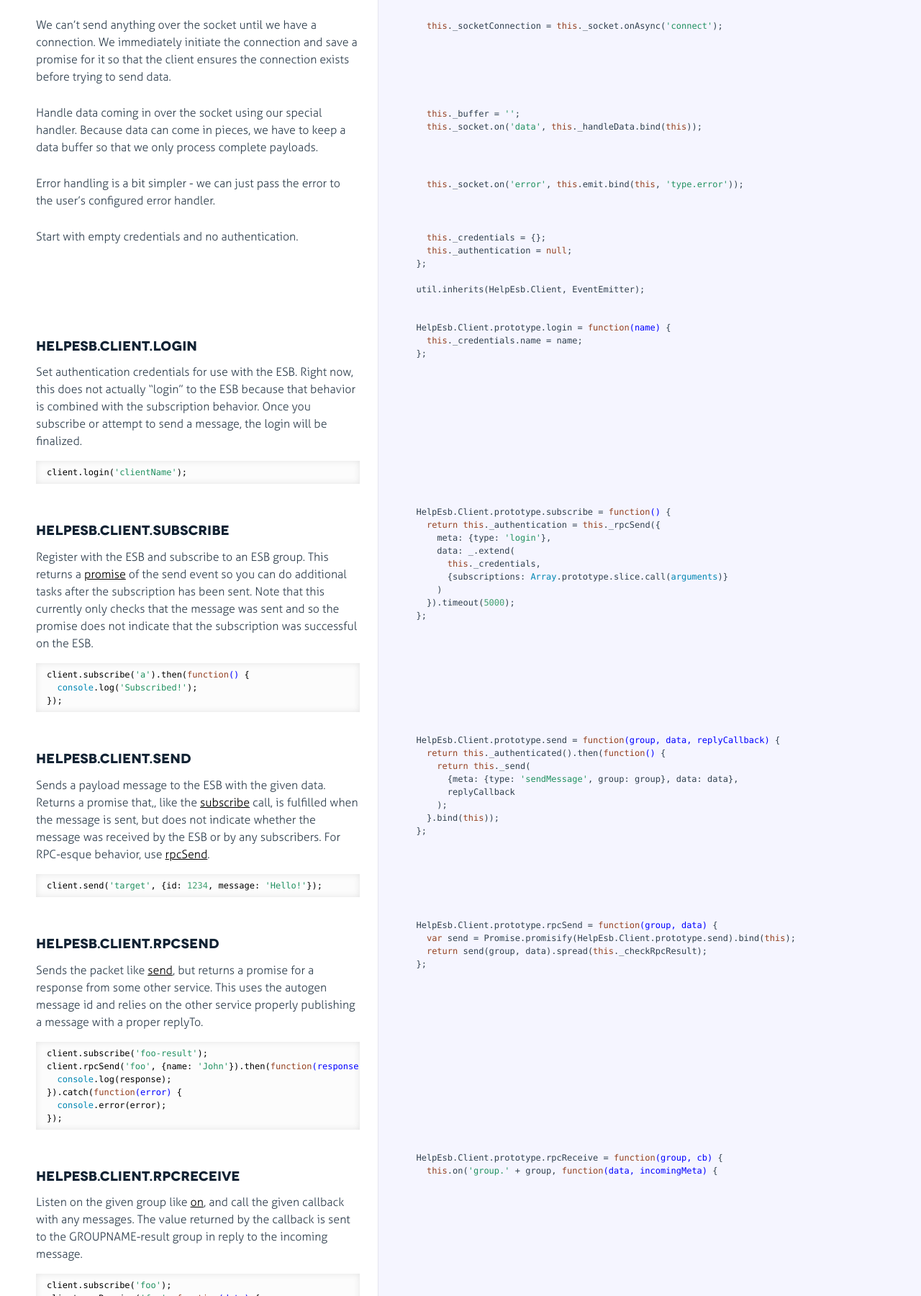
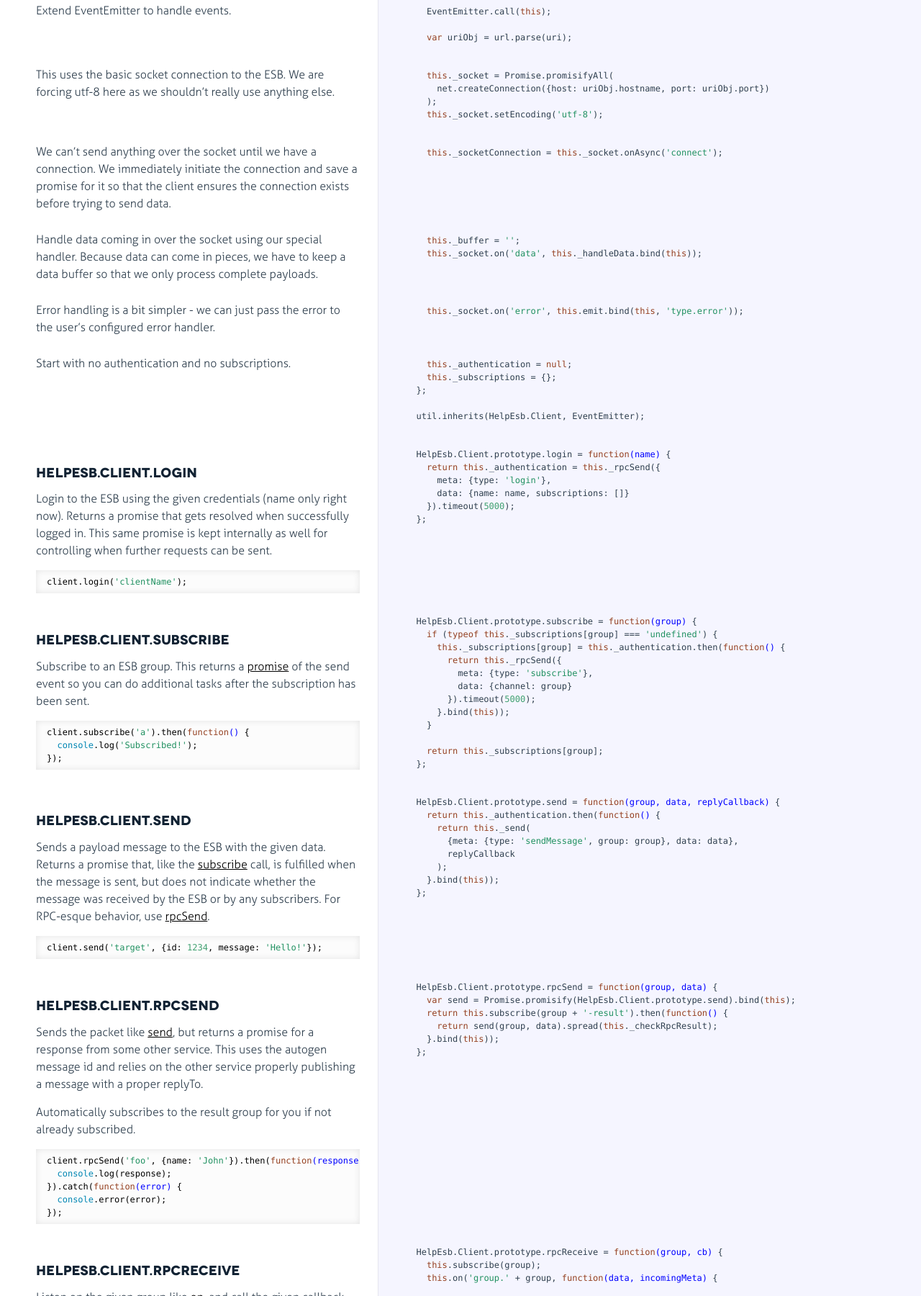
Before and after one commit to evanlucas/help-esb.js, a plain HTML site: page index.html in a window 1280 px wide. Shown: the part 1000-2800 px from the top of the page at 72% size. Drawn offline with Linux system fonts and the light colour scheme.

Commit message:
Update documentation for v0.3.0.

```diff
--- a/index.html
+++ b/index.html
@@ -84,8 +84,7 @@ means this only works on Node.js, but meh.</p>
               </div>
               <h3 id="helpesb-client-constructor-">HelpEsb.Client <em>constructor</em></h3>
 <p>The client connects to the ESB running on the given host/port.  You will
-need to <a href="#helpesb-client-login">login</a> and
-<a href="#helpesb-client-subscribe">subscribe</a> before doing anything over the
+need to <a href="#helpesb-client-login">login</a> before doing anything over the
 connection.</p>
 <pre><code><span class="hljs-keyword">var</span> client = Esb.Client(<span class="hljs-string">'tcp://example.com:1234'</span>);
 client.login(<span class="hljs-string">'clientName'</span>);
@@ -93,6 +92,13 @@ client.subscribe(<span class="hljs-string">'subscriptionChannel1'</span>);
 client.on(<span class="hljs-string">'type.error'</span>, <span class="hljs-built_in">console</span>.error);
 client.on(<span class="hljs-string">'group.subscriptionChannel1'</span>, <span class="hljs-function"><span class="hljs-keyword">function</span><span class="hljs-params">(data)</span> </span>{
   <span class="hljs-comment">// Process data</span>
+});
+</code></pre><p>Or using the RPC conventions:</p>
+<pre><code><span class="hljs-keyword">var</span> client = Esb.Client(<span class="hljs-string">'tcp://example.com:1234'</span>);
+client.login(<span class="hljs-string">'clientName'</span>);
+client.rpcReceive(<span class="hljs-string">'subscriptionChannel1'</span>, <span class="hljs-function"><span class="hljs-keyword">function</span><span class="hljs-params">(data)</span> </span>{
+  <span class="hljs-comment">// Process data</span>
+  <span class="hljs-keyword">return</span> result;
 });
 </code></pre>
             </div>
@@ -195,12 +201,12 @@ user’s configured error handler.</p>
               <div class="pilwrap ">
                 <a class="pilcrow" href="#section-10">&#182;</a>
               </div>
-              <p>Start with empty credentials and no authentication.</p>
+              <p>Start with no authentication and no subscriptions.</p>
 
             </div>
 
-            <div class="content"><div class='highlight'><pre>    <span class="hljs-keyword">this</span>._credentials = {};
-    <span class="hljs-keyword">this</span>._authentication = <span class="hljs-literal">null</span>;
+            <div class="content"><div class='highlight'><pre>    <span class="hljs-keyword">this</span>._authentication = <span class="hljs-literal">null</span>;
+    <span class="hljs-keyword">this</span>._subscriptions = {};
   };
 
   util.inherits(HelpEsb.Client, EventEmitter);</pre></div></div>
@@ -215,16 +221,19 @@ user’s configured error handler.</p>
                 <a class="pilcrow" href="#section-11">&#182;</a>
               </div>
               <h3 id="helpesb-client-login">HelpEsb.Client.login</h3>
-<p>Set authentication credentials for use with the ESB.  Right now, this does
-not actually “login” to the ESB because that behavior is combined with the
-subscription behavior.  Once you subscribe or attempt to send a message,
-the login will be finalized.</p>
+<p>Login to the ESB using the given credentials (name only right now).
+Returns a promise that gets resolved when successfully logged in.  This
+same promise is kept internally as well for controlling when further
+requests can be sent.</p>
 <pre><code>client.login(<span class="hljs-string">'clientName'</span>);
 </code></pre>
             </div>
 
             <div class="content"><div class='highlight'><pre>  HelpEsb.Client.prototype.login = <span class="hljs-function"><span class="hljs-keyword">function</span><span class="hljs-params">(name)</span> </span>{
-    <span class="hljs-keyword">this</span>._credentials.name = name;
+    <span class="hljs-keyword">return</span> <span class="hljs-keyword">this</span>._authentication = <span class="hljs-keyword">this</span>._rpcSend({
+      meta: {type: <span class="hljs-string">'login'</span>},
+      data: {name: name, subscriptions: []}
+    }).timeout(<span class="hljs-number">5000</span>);
   };</pre></div></div>
 
         </li>
@@ -237,25 +246,26 @@ the login will be finalized.</p>
                 <a class="pilcrow" href="#section-12">&#182;</a>
               </div>
               <h3 id="helpesb-client-subscribe">HelpEsb.Client.subscribe</h3>
-<p>Register with the ESB and subscribe to an ESB group.  This returns a
+<p>Subscribe to an ESB group.  This returns a
 <a href="https://github.com/petkaantonov/bluebird">promise</a> of the send event so
-you can do additional tasks after the subscription has been sent.  Note
-that this currently only checks that the message was sent and so the
-promise does not indicate that the subscription was successful on the ESB.</p>
+you can do additional tasks after the subscription has been sent.</p>
 <pre><code>client.subscribe(<span class="hljs-string">'a'</span>).then(<span class="hljs-function"><span class="hljs-keyword">function</span><span class="hljs-params">()</span> </span>{
   <span class="hljs-built_in">console</span>.log(<span class="hljs-string">'Subscribed!'</span>);
 });
 </code></pre>
             </div>
 
-            <div class="content"><div class='highlight'><pre>  HelpEsb.Client.prototype.subscribe = <span class="hljs-function"><span class="hljs-keyword">function</span><span class="hljs-params">()</span> </span>{
-    <span class="hljs-keyword">return</span> <span class="hljs-keyword">this</span>._authentication = <span class="hljs-keyword">this</span>._rpcSend({
-      meta: {type: <span class="hljs-string">'login'</span>},
-      data: _.extend(
-        <span class="hljs-keyword">this</span>._credentials,
-        {subscriptions: <span class="hljs-built_in">Array</span>.prototype.slice.call(<span class="hljs-built_in">arguments</span>)}
-      )
-    }).timeout(<span class="hljs-number">5000</span>);
+            <div class="content"><div class='highlight'><pre>  HelpEsb.Client.prototype.subscribe = <span class="hljs-function"><span class="hljs-keyword">function</span><span class="hljs-params">(group)</span> </span>{
+    <span class="hljs-keyword">if</span> (<span class="hljs-keyword">typeof</span> <span class="hljs-keyword">this</span>._subscriptions[group] === <span class="hljs-string">'undefined'</span>) {
+      <span class="hljs-keyword">this</span>._subscriptions[group] = <span class="hljs-keyword">this</span>._authentication.then(<span class="hljs-function"><span class="hljs-keyword">function</span><span class="hljs-params">()</span> </span>{
+        <span class="hljs-keyword">return</span> <span class="hljs-keyword">this</span>._rpcSend({
+          meta: {type: <span class="hljs-string">'subscribe'</span>},
+          data: {channel: group}
+        }).timeout(<span class="hljs-number">5000</span>);
+      }.bind(<span class="hljs-keyword">this</span>));
+    }
+
+    <span class="hljs-keyword">return</span> <span class="hljs-keyword">this</span>._subscriptions[group];
   };</pre></div></div>
 
         </li>
@@ -269,7 +279,7 @@ promise does not indicate that the subscription was successful on the ESB.</p>
               </div>
               <h3 id="helpesb-client-send">HelpEsb.Client.send</h3>
 <p>Sends a payload message to the ESB with the given data.  Returns a promise
-that,, like the <a href="#helpesb-client-subscribe">subscribe</a> call, is fulfilled
+that, like the <a href="#helpesb-client-subscribe">subscribe</a> call, is fulfilled
 when the message is sent, but does not indicate whether the message was
 received by the ESB or by any subscribers.  For RPC-esque behavior, use
 <a href="#helpesb-client-rpcsend">rpcSend</a>.</p>
@@ -278,7 +288,7 @@ received by the ESB or by any subscribers.  For RPC-esque behavior, use
             </div>
 
             <div class="content"><div class='highlight'><pre>  HelpEsb.Client.prototype.send = <span class="hljs-function"><span class="hljs-keyword">function</span><span class="hljs-params">(group, data, replyCallback)</span> </span>{
-    <span class="hljs-keyword">return</span> <span class="hljs-keyword">this</span>._authenticated().then(<span class="hljs-function"><span class="hljs-keyword">function</span><span class="hljs-params">()</span> </span>{
+    <span class="hljs-keyword">return</span> <span class="hljs-keyword">this</span>._authentication.then(<span class="hljs-function"><span class="hljs-keyword">function</span><span class="hljs-params">()</span> </span>{
       <span class="hljs-keyword">return</span> <span class="hljs-keyword">this</span>._send(
         {meta: {type: <span class="hljs-string">'sendMessage'</span>, group: group}, data: data},
         replyCallback
@@ -300,8 +310,9 @@ received by the ESB or by any subscribers.  For RPC-esque behavior, use
 for a response from some other service.  This uses the autogen message id
 and relies on the other service properly publishing a message with a
 proper replyTo.</p>
-<pre><code>client.subscribe(<span class="hljs-string">'foo-result'</span>);
-client.rpcSend(<span class="hljs-string">'foo'</span>, {name: <span class="hljs-string">'John'</span>}).then(<span class="hljs-function"><span class="hljs-keyword">function</span><span class="hljs-params">(response)</span> </span>{
+<p>Automatically subscribes to the result group for you if not already
+subscribed.</p>
+<pre><code>client.rpcSend(<span class="hljs-string">'foo'</span>, {name: <span class="hljs-string">'John'</span>}).then(<span class="hljs-function"><span class="hljs-keyword">function</span><span class="hljs-params">(response)</span> </span>{
   <span class="hljs-built_in">console</span>.log(response);
 }).catch(<span class="hljs-function"><span class="hljs-keyword">function</span><span class="hljs-params">(error)</span> </span>{
   <span class="hljs-built_in">console</span>.error(error);
@@ -311,7 +322,9 @@ client.rpcSend(<span class="hljs-string">'foo'</span>, {name: <span class="hljs-
 
             <div class="content"><div class='highlight'><pre>  HelpEsb.Client.prototype.rpcSend = <span class="hljs-function"><span class="hljs-keyword">function</span><span class="hljs-params">(group, data)</span> </span>{
     <span class="hljs-keyword">var</span> send = Promise.promisify(HelpEsb.Client.prototype.send).bind(<span class="hljs-keyword">this</span>);
-    <span class="hljs-keyword">return</span> send(group, data).spread(<span class="hljs-keyword">this</span>._checkRpcResult);
+    <span class="hljs-keyword">return</span> <span class="hljs-keyword">this</span>.subscribe(group + <span class="hljs-string">'-result'</span>).then(<span class="hljs-function"><span class="hljs-keyword">function</span><span class="hljs-params">()</span> </span>{
+      <span class="hljs-keyword">return</span> send(group, data).spread(<span class="hljs-keyword">this</span>._checkRpcResult);
+    }.bind(<span class="hljs-keyword">this</span>));
   };</pre></div></div>
 
         </li>
@@ -327,23 +340,24 @@ client.rpcSend(<span class="hljs-string">'foo'</span>, {name: <span class="hljs-
 <p>Listen on the given group like <a href="#helpesb-client-on">on</a>, and call the
 given callback with any messages.  The value returned by the callback is
 sent to the GROUPNAME-result group in reply to the incoming message.</p>
-<pre><code>client.subscribe(<span class="hljs-string">'foo'</span>);
-client.rpcReceive(<span class="hljs-string">'foo'</span>, <span class="hljs-function"><span class="hljs-keyword">function</span><span class="hljs-params">(data)</span> </span>{
+<p>Automatically subscribes to the group for you if not already subscribed.</p>
+<pre><code>client.rpcReceive(<span class="hljs-string">'foo'</span>, <span class="hljs-function"><span class="hljs-keyword">function</span><span class="hljs-params">(data)</span> </span>{
   <span class="hljs-keyword">return</span> {greeting: <span class="hljs-string">'Hello '</span> + (data.name || <span class="hljs-string">'Stranger'</span>)};
 });
-</code></pre><p>If the callback returns a promise, the result of the promise is sent.
-    client.rpcReceive(‘foo’, function(data) {
-      return request.getAsync(‘<a href="http://www.google.com">http://www.google.com</a>‘);
-    });</p>
-<p>Errors are also handled and errors are sent as the “reason” through the
-ESB.
-    client.rpcReceive(‘foo’, function(data) {
-      throw new Error(‘Not implemented!’);
-    });</p>
-
+</code></pre><p>If the callback returns a promise, the result of the promise is sent.</p>
+<pre><code>client.rpcReceive(<span class="hljs-string">'foo'</span>, <span class="hljs-function"><span class="hljs-keyword">function</span><span class="hljs-params">(data)</span> </span>{
+  <span class="hljs-keyword">return</span> request.getAsync(<span class="hljs-string">'http://www.google.com'</span>);
+});
+</code></pre><p>Errors are also handled and errors are sent as the “reason” through the
+ESB.</p>
+<pre><code>client.rpcReceive(<span class="hljs-string">'foo'</span>, <span class="hljs-function"><span class="hljs-keyword">function</span><span class="hljs-params">(data)</span> </span>{
+  <span class="hljs-keyword">throw</span> <span class="hljs-keyword">new</span> <span class="hljs-built_in">Error</span>(<span class="hljs-string">'Not implemented!'</span>);
+});
+</code></pre>
             </div>
 
             <div class="content"><div class='highlight'><pre>  HelpEsb.Client.prototype.rpcReceive = <span class="hljs-function"><span class="hljs-keyword">function</span><span class="hljs-params">(group, cb)</span> </span>{
+    <span class="hljs-keyword">this</span>.subscribe(group);
     <span class="hljs-keyword">this</span>.on(<span class="hljs-string">'group.'</span> + group, <span class="hljs-function"><span class="hljs-keyword">function</span><span class="hljs-params">(data, incomingMeta)</span> </span>{</pre></div></div>
 
         </li>
@@ -552,24 +566,6 @@ string data returning a promise of the data being sent.</p>
               <div class="pilwrap ">
                 <a class="pilcrow" href="#section-26">&#182;</a>
               </div>
-              <p>Returns the promise of authentication if the user has already subscribed,
-otherwise it just subscribes to nothing in order to at least authenticate.</p>
-
-            </div>
-
-            <div class="content"><div class='highlight'><pre>  HelpEsb.Client.prototype._authenticated = <span class="hljs-function"><span class="hljs-keyword">function</span><span class="hljs-params">()</span> </span>{
-    <span class="hljs-keyword">return</span> <span class="hljs-keyword">this</span>._authentication || <span class="hljs-keyword">this</span>.subscribe();
-  };</pre></div></div>
-
-        </li>
-
-
-        <li id="section-27">
-            <div class="annotation">
-
-              <div class="pilwrap ">
-                <a class="pilcrow" href="#section-27">&#182;</a>
-              </div>
               <p>Handle an incoming slice of data over the socket.  Split the message on
 the newline delimiters and pass each complete packet to <code>_handlePacket</code>.</p>
 
@@ -580,11 +576,11 @@ the newline delimiters and pass each complete packet to <code>_handlePacket</cod
         </li>
 
 
-        <li id="section-28">
+        <li id="section-27">
             <div class="annotation">
 
               <div class="pilwrap ">
-                <a class="pilcrow" href="#section-28">&#182;</a>
+                <a class="pilcrow" href="#section-27">&#182;</a>
               </div>
               <p>Continue to append to the buffer.  The full message may not come in one
 piece.</p>
@@ -597,11 +593,11 @@ piece.</p>
         </li>
 
 
-        <li id="section-29">
+        <li id="section-28">
             <div class="annotation">
 
               <div class="pilwrap ">
-                <a class="pilcrow" href="#section-29">&#182;</a>
+                <a class="pilcrow" href="#section-28">&#182;</a>
               </div>
               <p>It is even possible that multiple packets were sent at once and so we
 need to make sure we parse all of them.</p>
@@ -613,11 +609,11 @@ need to make sure we parse all of them.</p>
         </li>
 
 
-        <li id="section-30">
+        <li id="section-29">
             <div class="annotation">
 
               <div class="pilwrap ">
-                <a class="pilcrow" href="#section-30">&#182;</a>
+                <a class="pilcrow" href="#section-29">&#182;</a>
               </div>
               <p>The section after the last newline (which may be empty) is kept in the
 buffer as it belongs to the next packet.</p>
@@ -633,16 +629,18 @@ buffer as it belongs to the next packet.</p>
         </li>
 
 
-        <li id="section-31">
+        <li id="section-30">
             <div class="annotation">
 
               <div class="pilwrap ">
-                <a class="pilcrow" href="#section-31">&#182;</a>
+                <a class="pilcrow" href="#section-30">&#182;</a>
               </div>
               <p>Handles a single packet of data.  The data is expected to be JSON, and if
-it isn’t, an error will be triggered through the event handler.
-Otherwise, an event of the packet’s “type” will be triggered with the
-packet data being passed.</p>
+it isn’t, a <code>type.error</code> event will be emitted.  Otherwise, an event for
+each of the meta fields (e.g., <code>type.error</code>, <code>group.someGroup</code>,
+<code>replyTo.SOME_ID</code>) will be emitted.</p>
+<p>In addition, non-error packets will be emitted to the <code>*</code> event and, if no
+listeners were fired for the packet, to the <code>*.unhandled</code> event.</p>
 <p>In the future, this will also be responsible for handling “special”
 packets like heartbeats, etc. that are kept separate from the primary
 payload packets.</p>
@@ -666,19 +664,24 @@ payload packets.</p>
       <span class="hljs-keyword">return</span>;
     }
 
-    _.each(packet.meta, <span class="hljs-function"><span class="hljs-keyword">function</span><span class="hljs-params">(value, key)</span> </span>{
-      <span class="hljs-keyword">this</span>.emit(key + <span class="hljs-string">'.'</span> + value, packet.data, packet.meta);
+    <span class="hljs-keyword">var</span> handled = _.map(packet.meta, <span class="hljs-function"><span class="hljs-keyword">function</span><span class="hljs-params">(value, key)</span> </span>{
+      <span class="hljs-keyword">return</span> <span class="hljs-keyword">this</span>.emit(key + <span class="hljs-string">'.'</span> + value, packet.data, packet.meta);
     }.bind(<span class="hljs-keyword">this</span>));
+
+    <span class="hljs-keyword">this</span>.emit(<span class="hljs-string">'*'</span>, packet.data, packet.meta);
+    <span class="hljs-keyword">if</span> (!_.any(handled)) {
+      <span class="hljs-keyword">this</span>.emit(<span class="hljs-string">'*.unhandled'</span>, packet.data, packet.meta);
+    }
   };</pre></div></div>
 
         </li>
 
 
-        <li id="section-32">
+        <li id="section-31">
             <div class="annotation">
 
               <div class="pilwrap ">
-                <a class="pilcrow" href="#section-32">&#182;</a>
+                <a class="pilcrow" href="#section-31">&#182;</a>
               </div>
               <p>Process the packet to ensure it conforms to the ESB requirements.  Sets
 the message id in the metadata for the packet if it wasn’t already set.</p>
```
